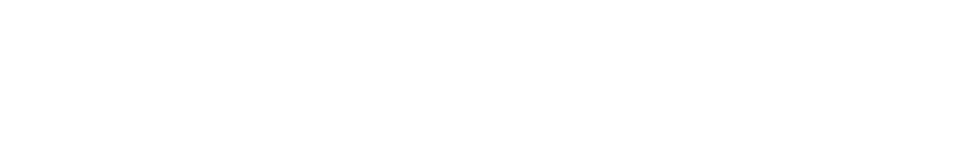
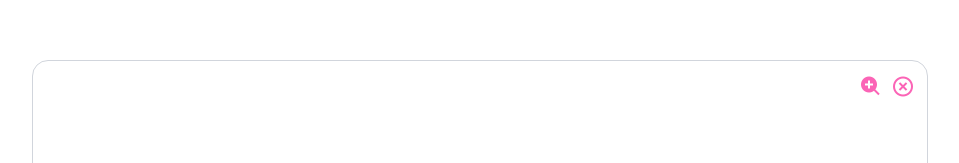
Before and after one commit to maundu55/Apple-Store, a React (Vite) app: page / in a window 1280 px wide. Shown: the top 163 px of the page, without its empty margins (160-1119 px from the left). Built offline with nearby package versions, Linux system fonts and the light colour scheme.

Commit message:
add zoom controls

```diff
--- a/src/App.jsx
+++ b/src/App.jsx
@@ -1,10 +1,13 @@
-import React from 'react'
+import React, { useState } from 'react'
+import Controls from './components/Controls'
 
 const App = () => {
+  const[frameZoom, setFrameZoom]= useState(false)
+
   return (
     <div className='w-full h-screen grid place-items-center'>
-      <div className='w-[70vw] h-[85vh] min-w-[70vw] min-h-[85vh] max-w-[90vw] max-h-[90vh]'>
-
+      <div className='w-[70vw] h-[85vh] min-w-[70vw] min-h-[85vh] max-w-[90vw] max-h-[90vh] border border-gray-300 rounded-2xl resize overflow-auto relative'>
+        <Controls />
       </div>
     </div>
   )
--- /dev/null
+++ b/src/components/Controls.jsx
@@ -0,0 +1,16 @@
+import React from 'react'
+
+const Controls = () => {
+  return (
+    <div className='absolute top-3 right-3 space-x-2'>
+        <button className='text-2xl text-pink-400 cursor-pointer'>
+            <i className='bx bxs-zoom-in'></i>
+        </button>
+        <button className='text-2xl text-pink-400 '>
+            <i className='bx bx-x-circle'></i>
+        </button>
+    </div>
+  )
+}
+
+export default Controls
```
